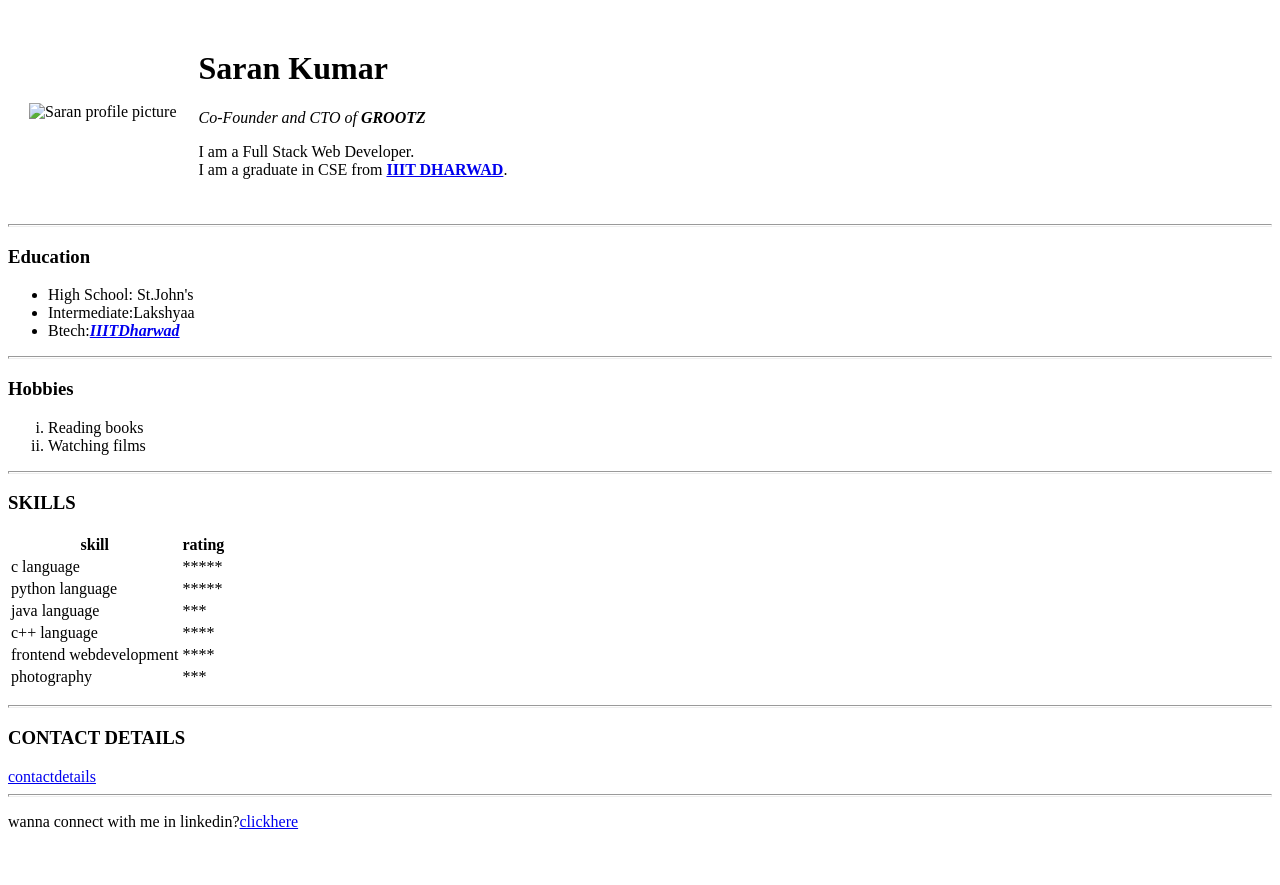
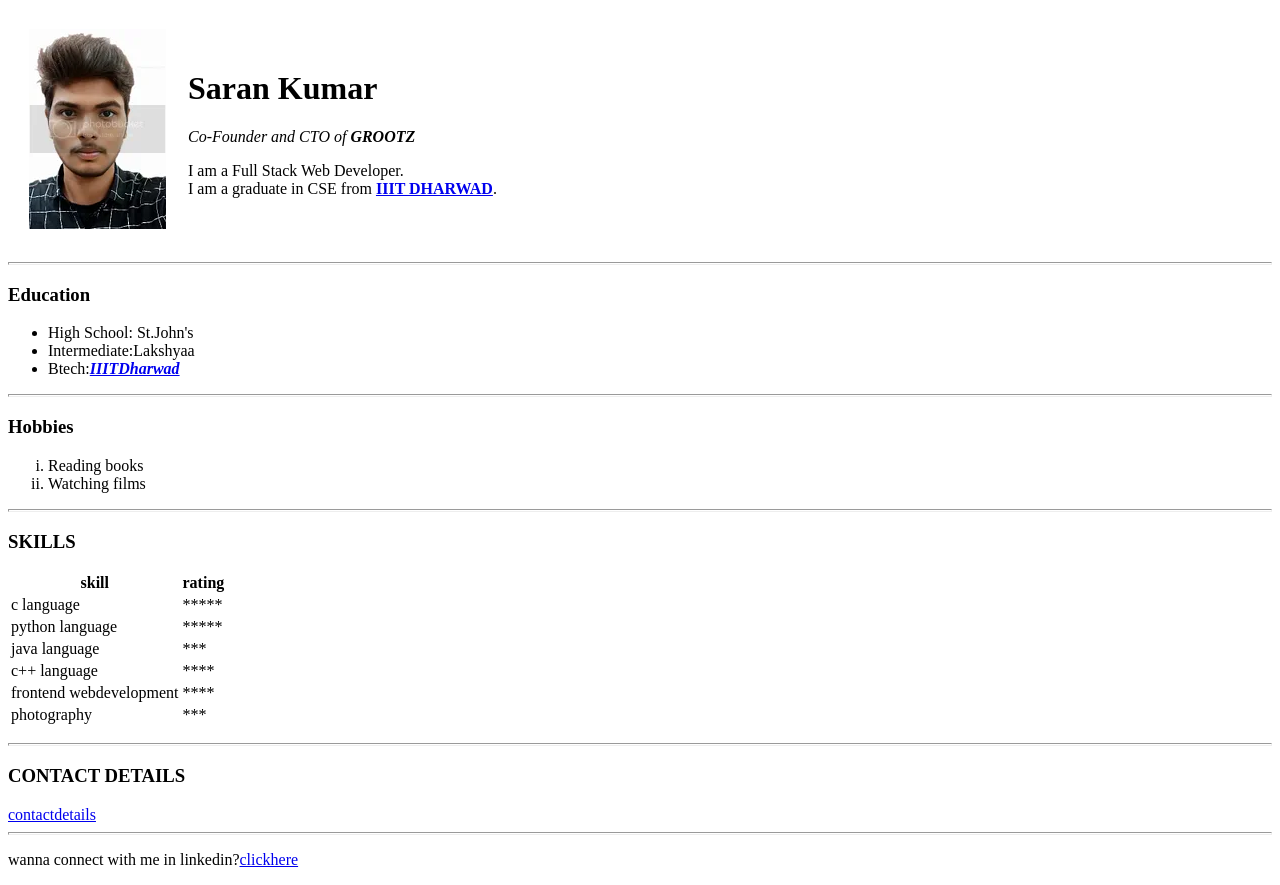
Before and after one commit to Saran2727/cv, a plain HTML site: page index.html in a window 1280 px wide. Before the commit the page ends 847 px from the top, so only its background shows below. Drawn offline with Linux system fonts and the light colour scheme.

Commit message:
Update index.html

```diff
--- a/index.html
+++ b/index.html
@@ -10,7 +10,7 @@
   <table cellspacing="20">
     <tr>
       <td>
-        <img src="images/saran.png" alt="Saran profile picture" />
+        <img src="saran.png" alt="Saran profile picture" />
       </td>
       <td>
         <h1>Saran Kumar</h1>
```
